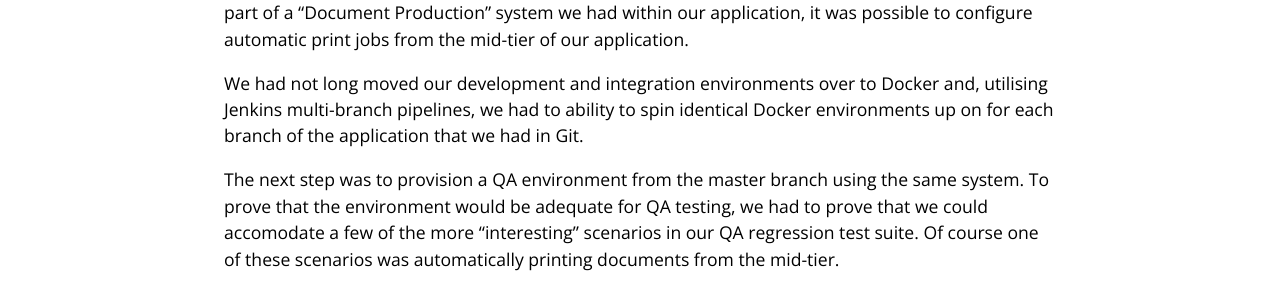
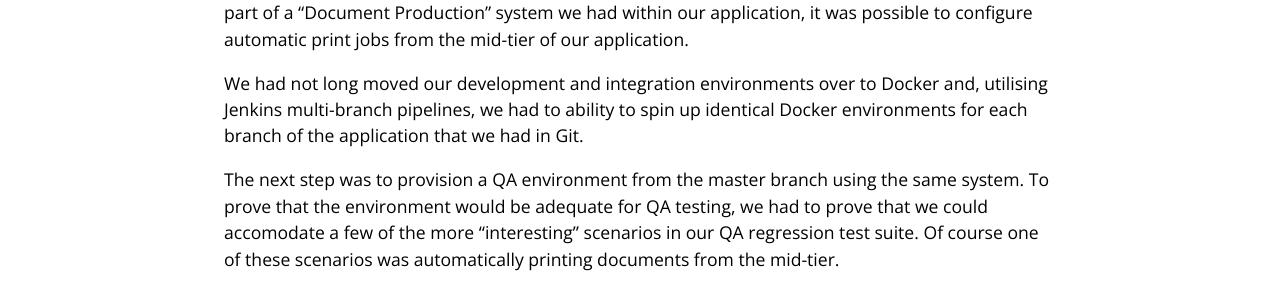
Before and after one commit to abert-on/jekyll-blog, a Jekyll site: the page built from _posts/2017-11-05-printing-from-a-docker-container.markdown, in a window 1280 px wide and 900 px high, scrolled down 311 px. Shown: the part 189-481 px from the top of the window. Built offline with Jekyll 4.4.1, drawn with Linux system fonts in a browser that asks for light colours; comment, search, counter and statistics services are not loaded; some of the changed text lies outside the part shown.

```diff
--- a/_posts/2017-11-05-printing-from-a-docker-container.markdown
+++ b/_posts/2017-11-05-printing-from-a-docker-container.markdown
@@ -10,7 +10,7 @@ thumbnail: /assets/images/cups_logo.png
 Printing from a Docker Container!? Why would someone want to do that?
 Well it turns our that as part of a "Document Production" system we had within our application, it was possible to configure automatic print jobs from the mid-tier of our application.
 
-We had not long moved our development and integration environments over to Docker and, utilising Jenkins multi-branch pipelines, we had to ability to spin identical Docker environments up on for each branch of the application that we had in Git.
+We had not long moved our development and integration environments over to Docker and, utilising Jenkins multi-branch pipelines, we had to ability to spin up identical Docker environments for each branch of the application that we had in Git.
 
 The next step was to provision a QA environment from the master branch using the same system. To prove that the environment would be adequate for QA testing, we had to prove that we could accomodate a few of the more "interesting" scenarios in our QA regression test suite. Of course one of these scenarios was automatically printing documents from the mid-tier.
 
```
Also changed, not shown: other parts of _posts/2017-11-05-printing-from-a-docker-container.markdown (+1 -1 lines).
